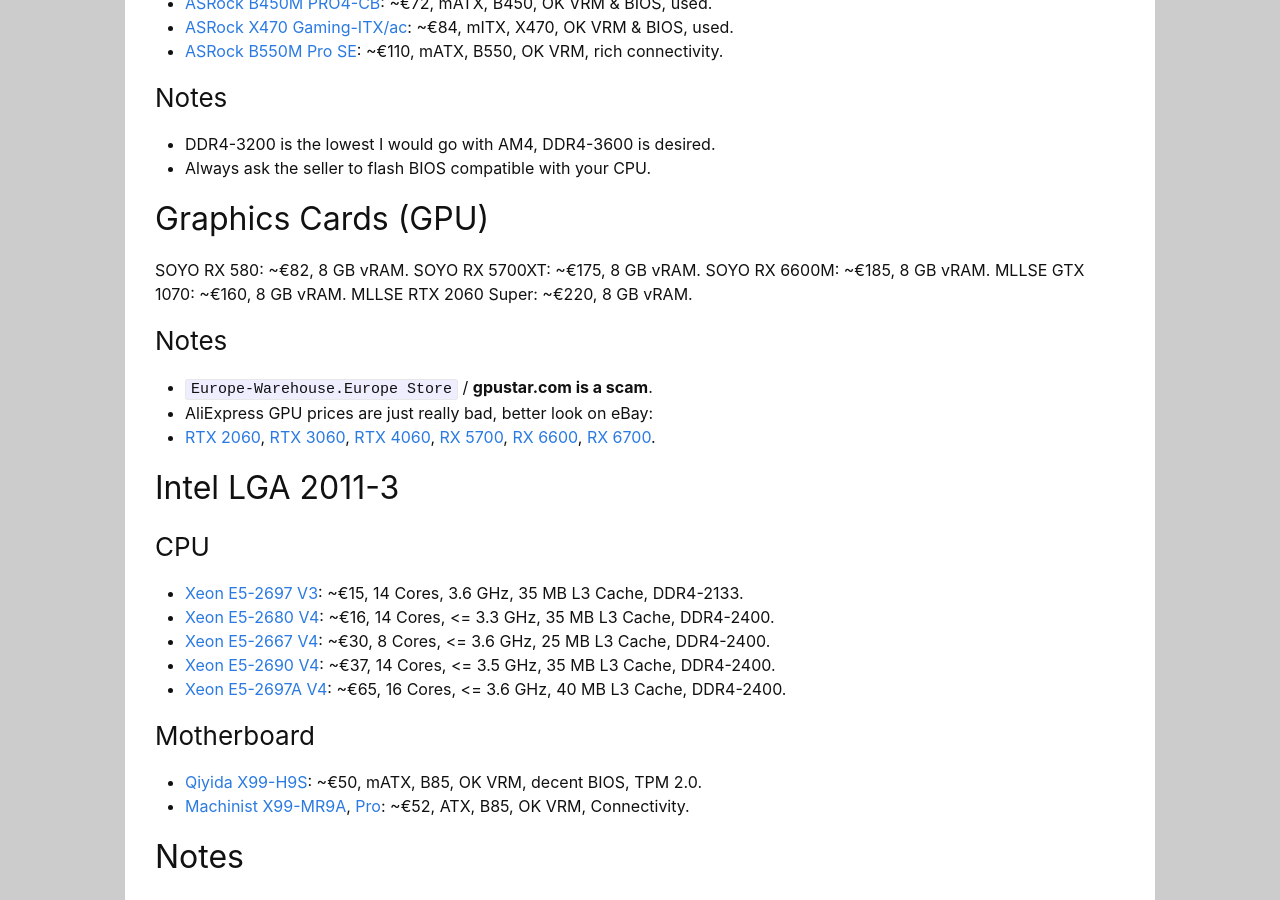
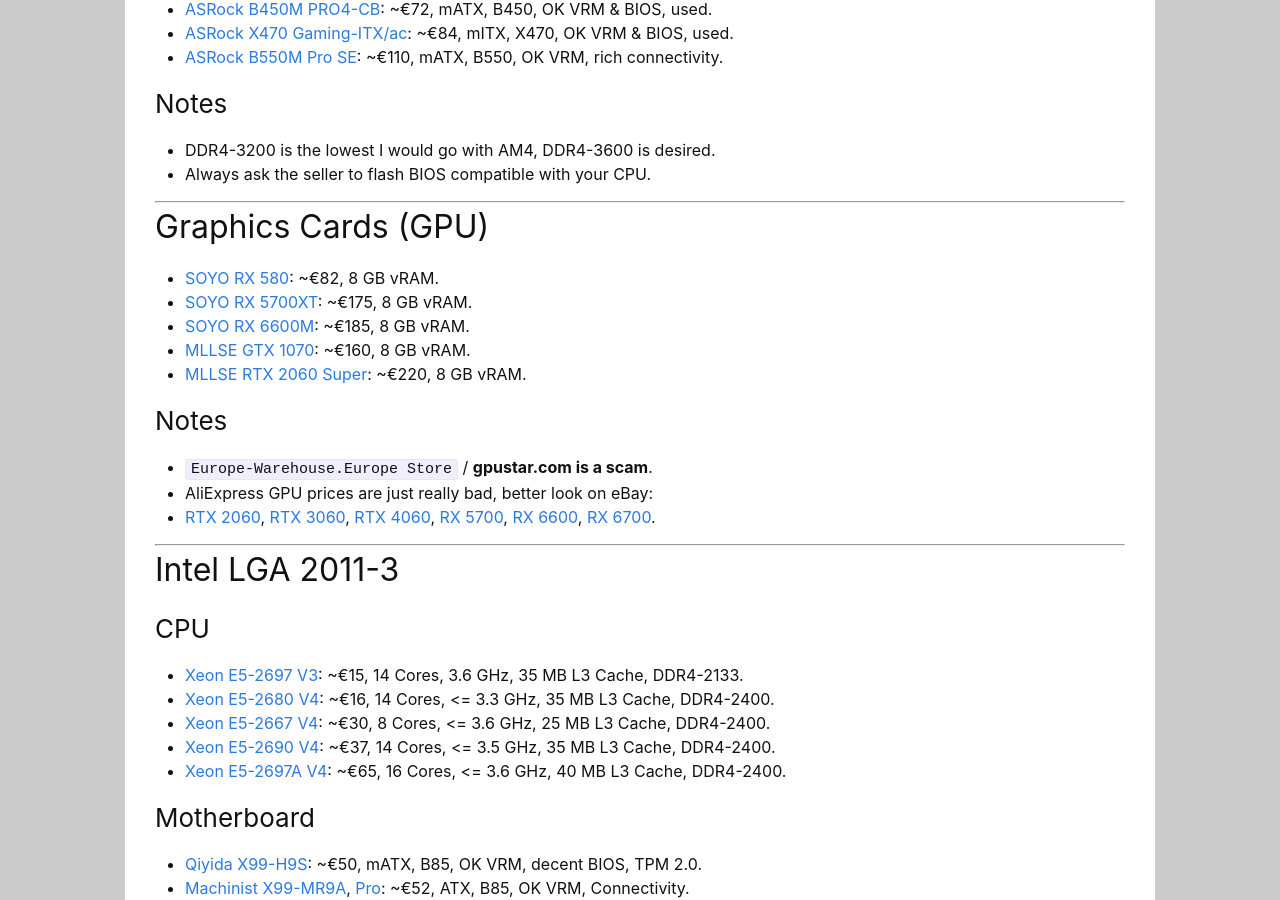
Before and after one commit to miyconst/miyconst.github.io, a Jekyll site: the page built from _posts/2025-04-17-aliexpress-offers-2025-q2.markdown, in a window 1280 px wide and 900 px high, scrolled down 1922 px. Built offline with Jekyll 4.4.1, drawn with Linux system fonts in a browser that asks for light colours.

Commit message:
Update 2025-04-17-aliexpress-offers-2025-q2.markdown

```diff
--- a/_posts/2025-04-17-aliexpress-offers-2025-q2.markdown
+++ b/_posts/2025-04-17-aliexpress-offers-2025-q2.markdown
@@ -21,6 +21,8 @@
 
 AliExpress April 2025: [Download PDF presentation here](/assets/2025-04-17-aliexpress-offers-2025-q2/aliexpress-april-2025.pdf).
 
+<hr/>
+
 ## AMD AM5
 
 ### CPU
@@ -42,6 +44,8 @@
 - DDR5-6000 CL36 is the lowest I would go with AM5.
 - I have not yet tested a single Chinese AM5 motherboard, thus I can guarantee absolutely nothing.
 
+<hr/>
+
 ## Intel LGA 1700
 
 ### CPU
@@ -62,6 +66,8 @@
 
 - DDR4-3200 / DDR5-5600 is the lowest I would go with LGA 1700.
 - Do not buy 12th gen ES CPUs, the CPU PCI-E lanes do not work.
+
+<hr/>
 
 ## AMD AM4
 
@@ -86,19 +92,23 @@
 - DDR4-3200 is the lowest I would go with AM4, DDR4-3600 is desired.
 - Always ask the seller to flash BIOS compatible with your CPU.
 
+<hr/>
+
 ## Graphics Cards (GPU)
 
-SOYO RX 580: ~€82, 8 GB vRAM.
-SOYO RX 5700XT: ~€175, 8 GB vRAM.
-SOYO RX 6600M: ~€185, 8 GB vRAM.
-MLLSE GTX 1070: ~€160, 8 GB vRAM.
-MLLSE RTX 2060 Super: ~€220, 8 GB vRAM.
+- [SOYO RX 580](https://s.click.aliexpress.com/e/_Dk088aP): ~€82, 8 GB vRAM.
+- [SOYO RX 5700XT](https://www.aliexpress.com/item/1005005761968744.html): ~€175, 8 GB vRAM.
+- [SOYO RX 6600M](https://s.click.aliexpress.com/e/_DBbBoz9): ~€185, 8 GB vRAM.
+- [MLLSE GTX 1070](https://s.click.aliexpress.com/e/_omuLiLl): ~€160, 8 GB vRAM.
+- [MLLSE RTX 2060 Super](https://s.click.aliexpress.com/e/_omuLiLl): ~€220, 8 GB vRAM.
 
 ### Notes
 
 - `Europe-Warehouse.Europe Store` / **gpustar.com is a scam**.
 - AliExpress GPU prices are just really bad, better look on eBay:
 - [RTX 2060](https://www.ebay.com/sch/i.html?_nkw=rtx+2060&mkcid=1&mkrid=711-53200-19255-0&siteid=0&campid=5338941691&customid=&toolid=10001&mkevt=1), [RTX 3060](https://www.ebay.com/sch/i.html?_nkw=rtx+3060&mkcid=1&mkrid=711-53200-19255-0&siteid=0&campid=5338941691&customid=&toolid=10001&mkevt=1), [RTX 4060](https://www.ebay.com/sch/i.html?_nkw=rtx+4060&mkcid=1&mkrid=711-53200-19255-0&siteid=0&campid=5338941691&customid=&toolid=10001&mkevt=1), [RX 5700](https://www.ebay.com/sch/i.html?_nkw=rx+5700&mkcid=1&mkrid=711-53200-19255-0&siteid=0&campid=5338941691&customid=&toolid=10001&mkevt=1), [RX 6600](https://www.ebay.com/sch/i.html?_nkw=rx+6600&mkcid=1&mkrid=711-53200-19255-0&siteid=0&campid=5338941691&customid=&toolid=10001&mkevt=1), [RX 6700](https://www.ebay.com/sch/i.html?_nkw=rx+6700&mkcid=1&mkrid=711-53200-19255-0&siteid=0&campid=5338941691&customid=&toolid=10001&mkevt=1).
+
+<hr/>
 
 ## Intel LGA 2011-3
 
@@ -121,6 +131,8 @@
 - Please stop buying dual socket boards unless you really need it!
 - H610 + i3-12100F or B450 + R5 3500X/3600 is better for most users.
 - [Dell T5810](https://ebay.us/NypUOq) and [HP Z440](https://www.ebay.com/sch/i.html?_nkw=hp+z440&mkcid=1&mkrid=711-53200-19255-0&siteid=0&campid=5338941691&customid=&toolid=10001&mkevt=1) workstations can often be found for very cheap.
+
+<hr/>
 
 ## RAM
 
@@ -147,6 +159,8 @@
 - Do not buy high speed ECC REG RAM, it's overclocked and relabeled DDR4-2133.
 - OEM workstations require native, not XMP, speed.
 
+<hr/>
+
 ## AMD EPYC & Intel LGA 3647
 
 ### LGA 3647
```
